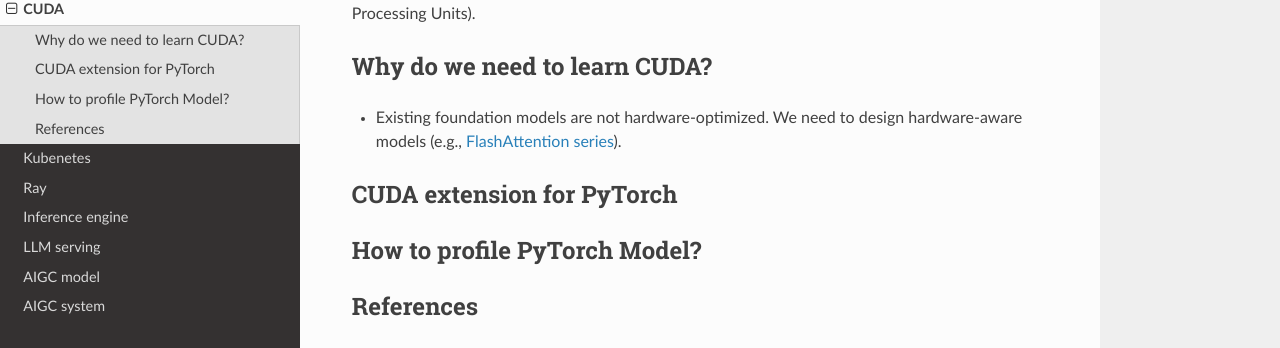
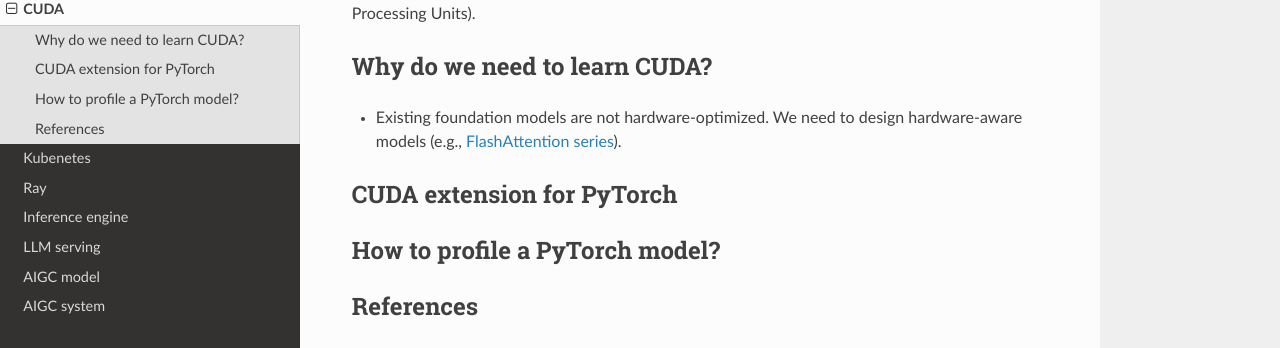
Before and after one commit to Jason-cs18/ml-engineer, a Sphinx documentation site: the page built from docs/source/cuda.rst, in a window 1280 px wide and 1005 px high. Shown: the part 230-578 px from the top of the window. Built offline with Sphinx 7.4.7 and the Read the Docs theme 3.1.0, drawn with Linux system fonts in a browser that asks for light colours.

```diff
--- a/docs/source/cuda.rst
+++ b/docs/source/cuda.rst
@@ -12,7 +12,7 @@ Why do we need to learn CUDA?
 CUDA extension for PyTorch
 ----------------------------
 
-How to profile PyTorch Model?
+How to profile a PyTorch model?
 -------------------------------
 
 References
```
